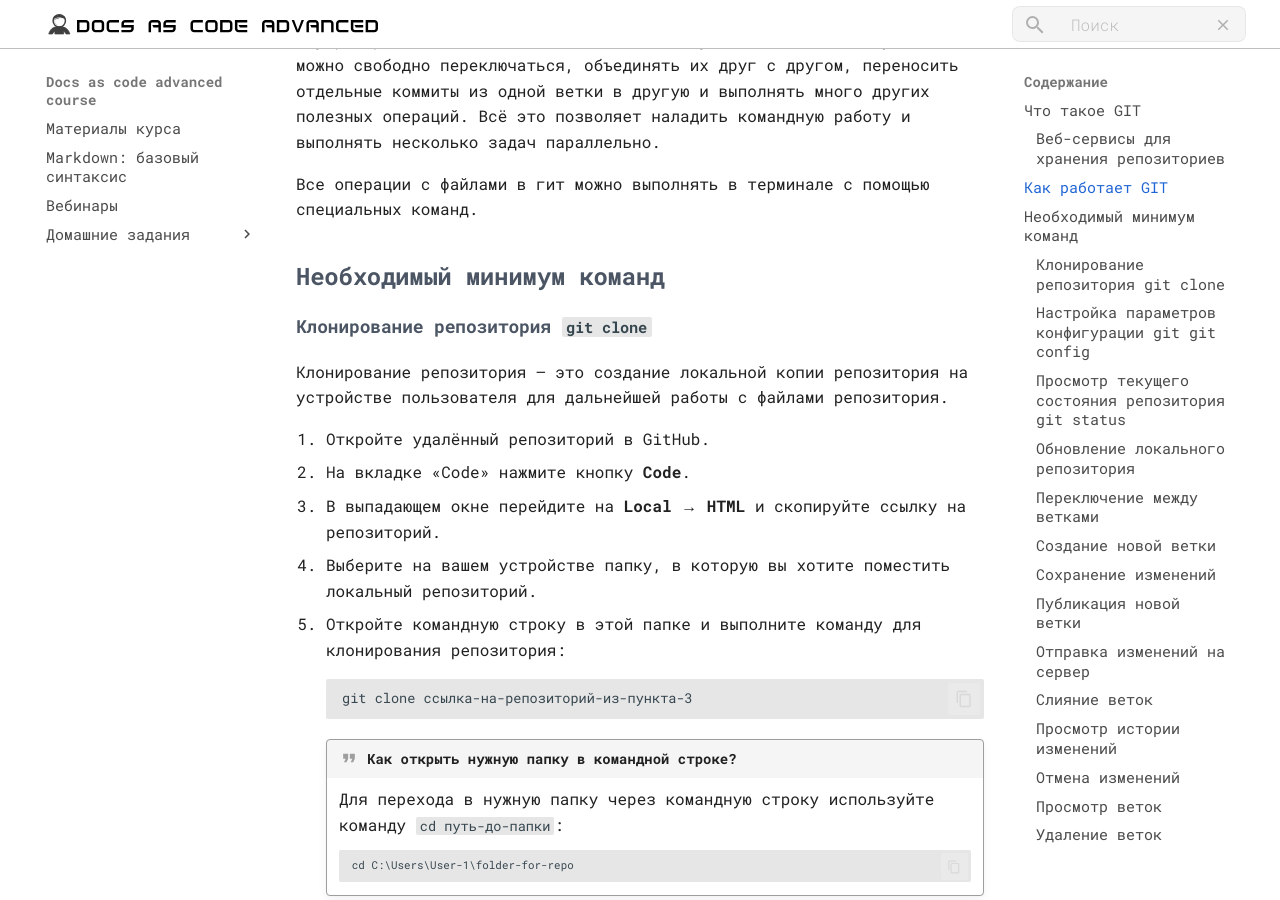
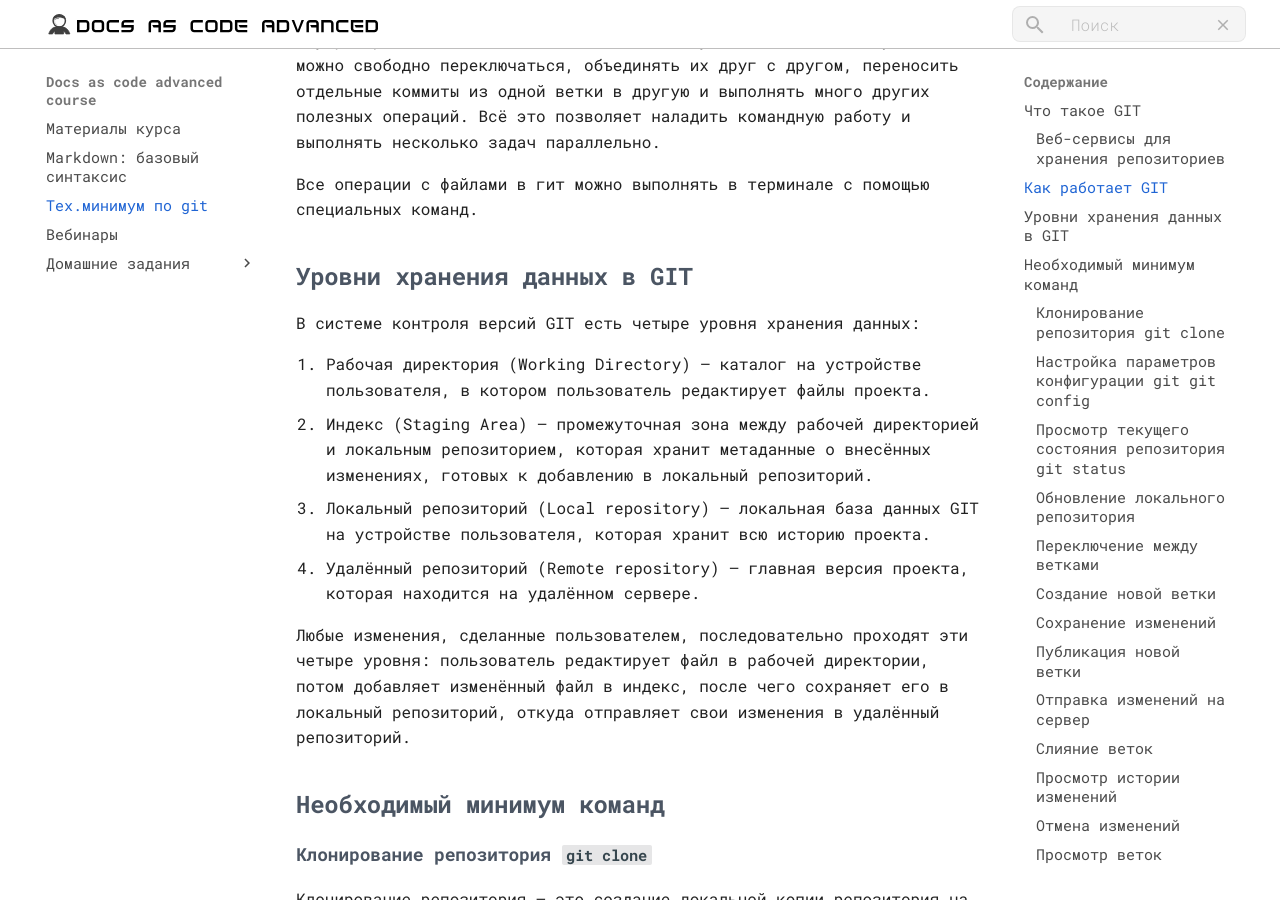
Before and after one commit to novillero/dac-4, an MkDocs documentation site: the page built from docs/git-for-tech-writer.md, in a window 1280 px wide and 900 px high, scrolled down 5565 px. Built offline with MkDocs 1.6.1 and Material for MkDocs 9.7.7, drawn with Linux system fonts in a browser that asks for light colours.

Commit message:
открыл материалы для второго вебинара

```diff
--- a/docs/git-for-tech-writer.md
+++ b/docs/git-for-tech-writer.md
@@ -77,6 +68,17 @@ GitHub — один из самых популярных таких сервис
 Внутри проекта может быть создано сколько угодно веток — между ними можно свободно переключаться, объединять их друг с другом, переносить отдельные коммиты из одной ветки в другую и выполнять много других полезных операций. Всё это позволяет наладить командную работу и выполнять несколько задач параллельно.
 
 Все операции с файлами в гит можно выполнять в терминале с помощью специальных команд.
+
+## Уровни хранения данных в GIT
+
+В системе контроля версий GIT есть четыре уровня хранения данных:
+
+1. Рабочая директория (Working Directory) — каталог на устройстве пользователя, в котором пользователь редактирует файлы проекта.
+2. Индекс (Staging Area) — промежуточная зона между рабочей директорией и локальным репозиторием, которая хранит метаданные о внесённых изменениях, готовых к добавлению в локальный репозиторий.
+3. Локальный репозиторий (Local repository) — локальная база данных GIT на устройстве пользователя, которая хранит всю историю проекта.
+4. Удалённый репозиторий (Remote repository) — главная версия проекта, которая находится на удалённом сервере.
+
+Любые изменения, сделанные пользователем, последовательно проходят эти четыре уровня: пользователь редактирует файл в рабочей директории, потом добавляет изменённый файл в индекс, после чего сохраняет его в локальный репозиторий, откуда отправляет свои изменения в удалённый репозиторий.
 
 ## Необходимый минимум команд
 
--- a/mkdocs.yml
+++ b/mkdocs.yml
@@ -65,13 +65,13 @@ plugins:
 nav: # Структура сайта
     - Материалы курса: index.md
     - 'Markdown: базовый синтаксис': markdown.md
-#      - 'Markdown: расширенный синтаксис': markdown-extensions.md
-#      - Тех.минимум по git: git-for-tech-writer.md
+#    - 'Markdown: расширенный синтаксис': markdown-extensions.md
+    - Тех.минимум по git: git-for-tech-writer.md
     - Вебинары: meetings.md
     - Домашние задания:
       - Домашнее задание №0: homeworks/homework-0.md
       - Домашнее задание N1: homeworks/homework-1.md
-#      - Домашнее задание N2: homeworks/homework-2.md
+      - Домашнее задание N2: homeworks/homework-2.md
 #      - Домашнее задание №3: homeworks/homework-3.md
 #      - Домашнее задание N4: homeworks/homework-4.md
 #      - Домашнее задание N5: homeworks/homework-5.md
```
Also changed, not shown: other parts of docs/git-for-tech-writer.md (+0 -9 lines), docs/homeworks/homework-2.md (+4 -4 lines).
